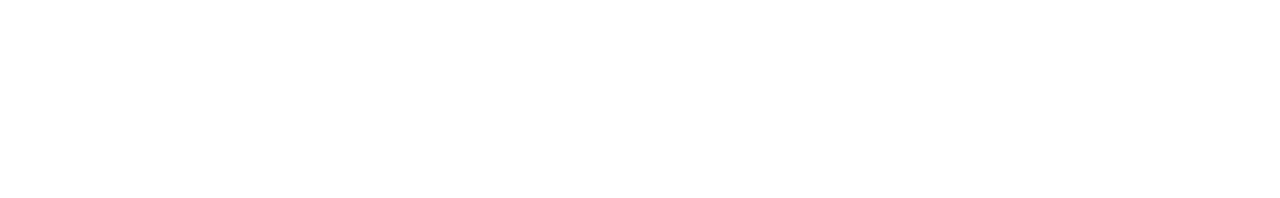
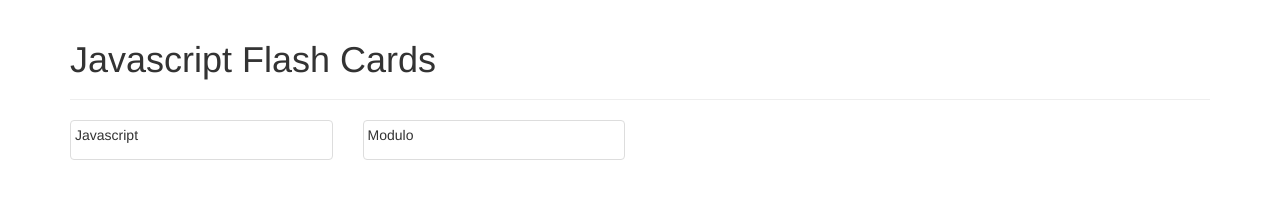
Before and after one commit to mbrecunier/epicodus-js-flashcards, a plain HTML site: page index.html in a window 1280 px wide. Drawn offline with Linux system fonts and the light colour scheme.

Commit message:
WIP add initial content

```diff
--- a/css/styles.css
+++ b/css/styles.css
@@ -0,0 +1,3 @@
+.definition {
+  display: none;
+}
--- a/index.html
+++ b/index.html
@@ -4,10 +4,49 @@
     <meta charset="utf-8">
     <script src="js/jquery-1.12.0.js"></script>
     <script src="js/scripts.js"></script>
-    <link rel="stylesheet" href="/css/styles.css" media="screen" type="text/css" title="no title" charset="utf-8">
+    <link rel="stylesheet" href="css/bootstrap.min.css" media="screen" type="text/css" title="no title">
+    <link rel="stylesheet" href="css/styles.css" media="screen" type="text/css" title="no title" charset="utf-8">
     <title>JS Flashcards</title>
   </head>
   <body>
+    <div class="container">
+      <div class="page-header">
+        <h1>Javascript Flash Cards</h1>
+      </div>
 
+      <div class="row">
+
+        <div class="col-md-3">
+          <div class="thumbnail">
+            <div class="term">
+              <p>Javascript</p>
+            </div>
+
+            <div class="definition">
+              <p>Definition of word</p>
+            </div>
+          </div>
+        </div>
+
+        <div class="col-md-3">
+          <div class="thumbnail">
+            <div class="term">
+              <p>Modulo</p>
+            </div>
+
+            <div class="definition">
+              <p>Definition of word</p>
+            </div>
+          </div>
+        </div>
+
+        <div class="col-md-3">
+        </div>
+
+        <div class="col-md-3">
+        </div>
+      </div>
+
+    </div>
   </body>
 </html>
--- a/js/scripts.js
+++ b/js/scripts.js
@@ -0,0 +1,13 @@
+$(document).ready(function() {
+  $(".thumbnail").click(function() {
+    $this.term.toggle();
+    $this.definition.toggle();
+  });
+
+
+
+
+
+
+
+});
```
